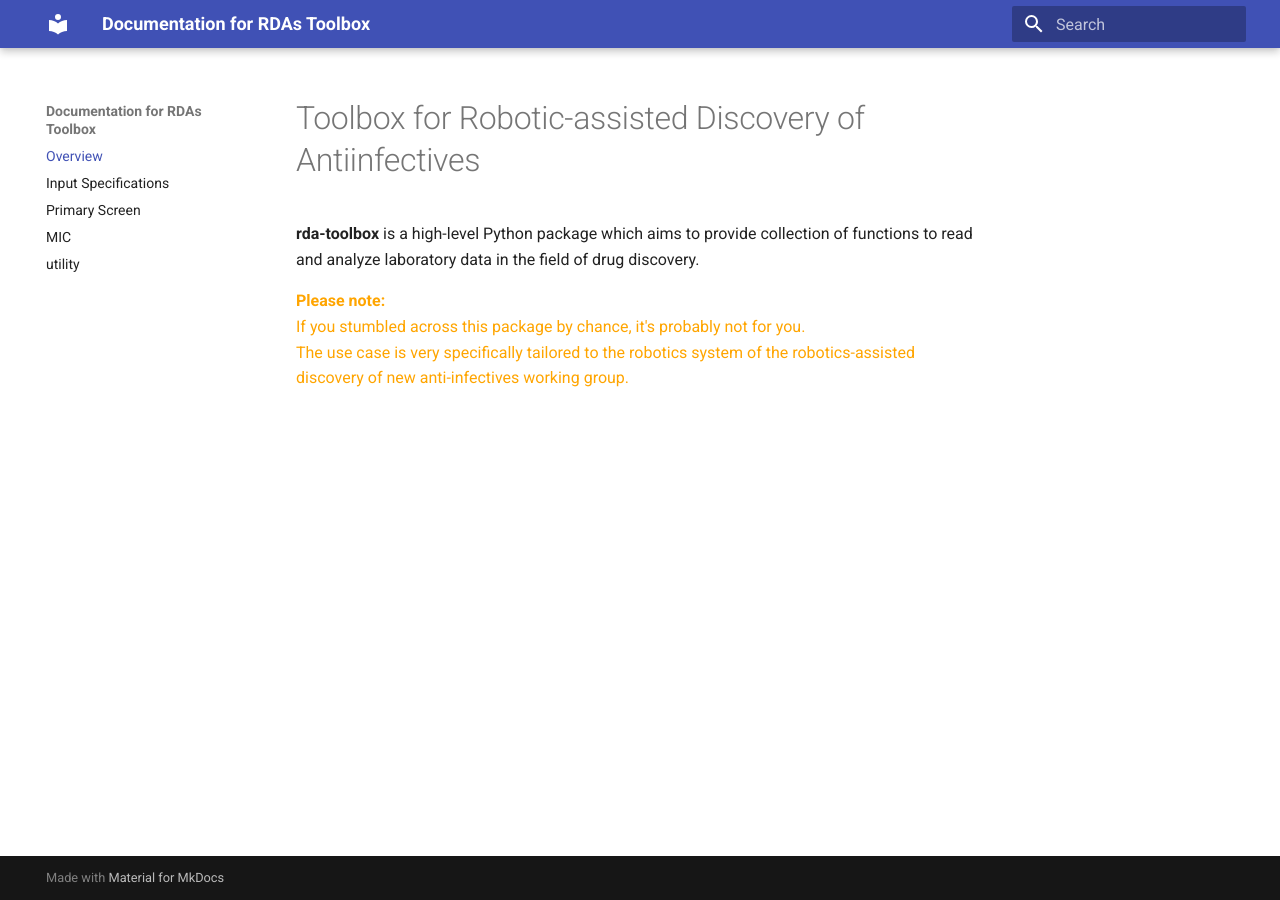
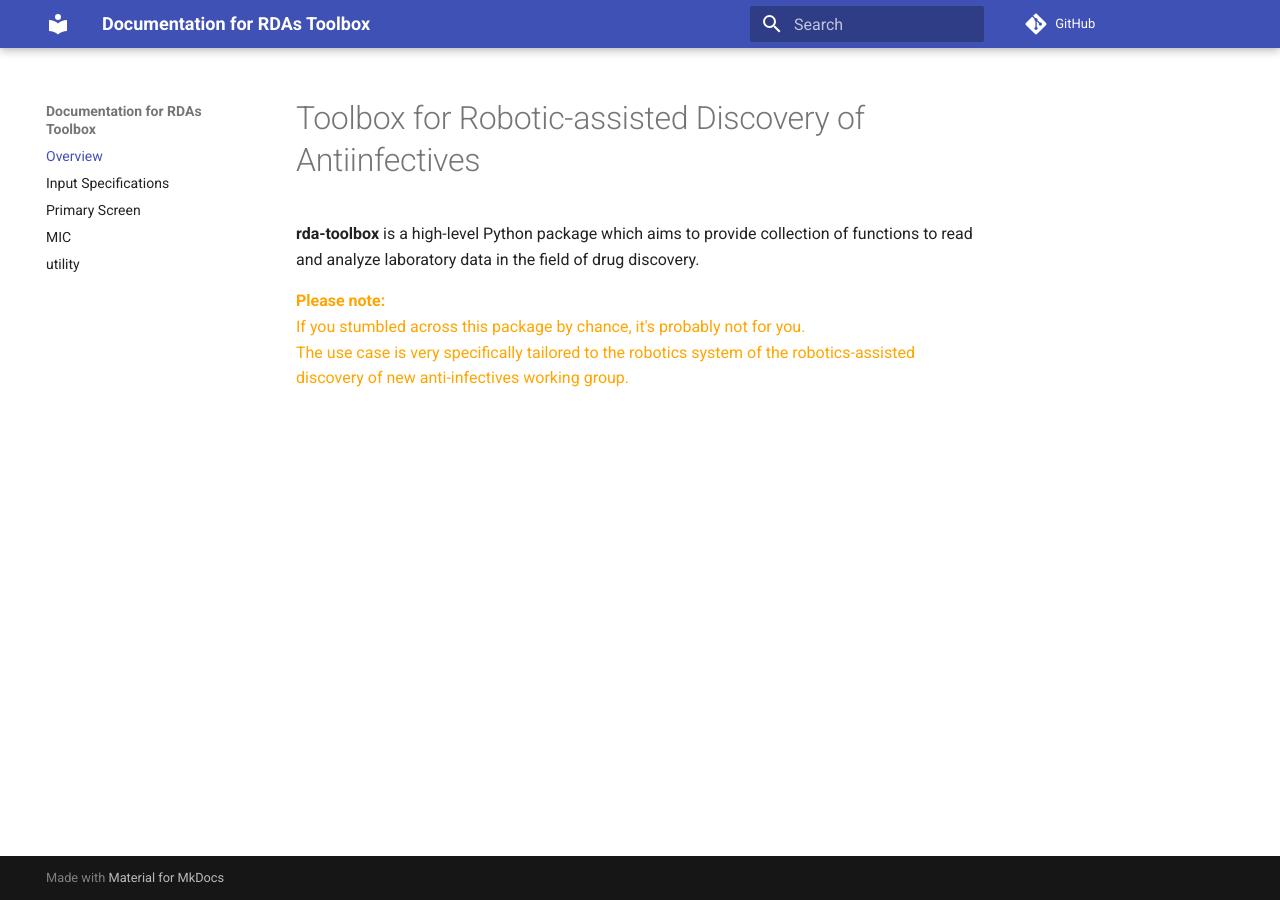
Before and after one commit to Robotic-Discovery-of-Antiinfectives/rda-toolbox, an MkDocs documentation site: the page built from docs/index.md, in a window 1280 px wide. Built offline with MkDocs 1.6.1 and Material for MkDocs 9.7.7, drawn with Linux system fonts in a browser that asks for light colours; comment, search, counter and statistics services are not loaded.

Commit message:
add repo link

```diff
--- a/mkdocs.yml
+++ b/mkdocs.yml
@@ -19,3 +19,5 @@ markdown_extensions:
   - pymdownx.inlinehilite
   - pymdownx.snippets
   - pymdownx.superfences
+
+repo_url: https://github.com/Robotic-Discovery-of-Antiinfectives/rda-toolbox
```
